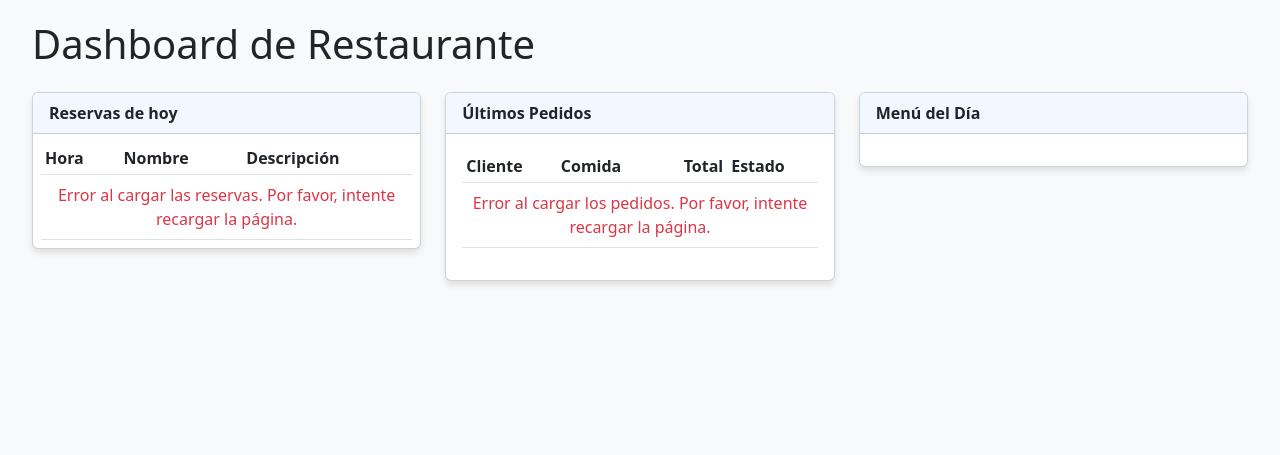
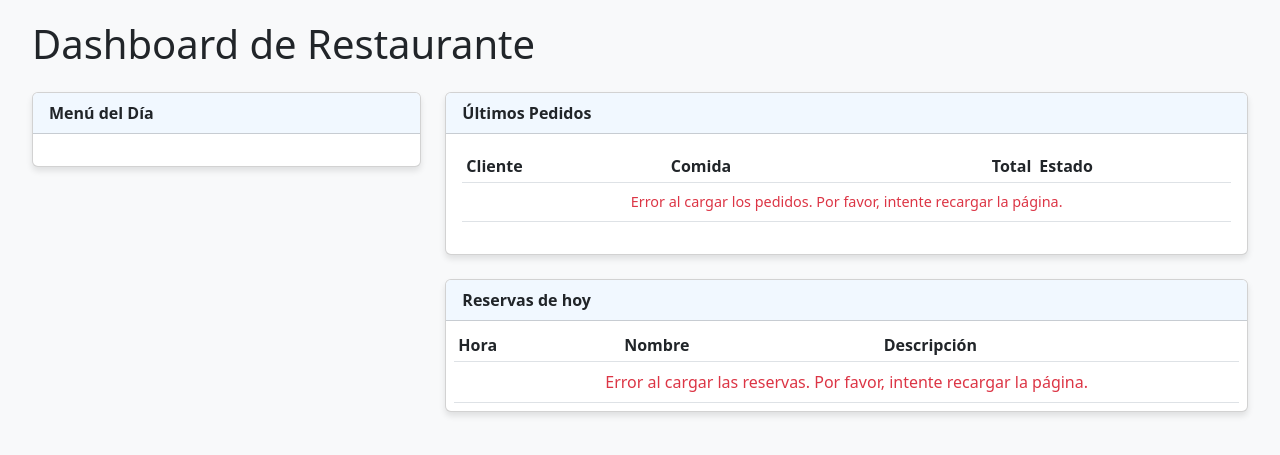
Before and after one commit to guillesrl/windsurf-project, a Flask app: page / in a window 1280 px wide. Shown: the top 455 px of the page. Run offline with Flask 3, Linux system fonts and the light colour scheme; data that the repository does not hold is empty.

Commit message:
Dashboard reorganizado con estilos y funcionalidades

```diff
--- /dev/null
+++ b/static/css/styles.css
@@ -0,0 +1,64 @@
+body {
+    background-color: #f8f9fa;
+    padding: 20px;
+}
+
+.card {
+    margin-bottom: 20px;
+    box-shadow: 0 4px 6px rgba(0, 0, 0, 0.1);
+}
+
+.card-header {
+    font-weight: bold;
+    background-color: #f1f8ff;
+}
+
+#miniCalendar {
+    max-width: 300px;
+    margin: 0 auto;
+}
+
+.fc .fc-toolbar-title {
+    font-size: 1.2em;
+}
+
+.fc .fc-button {
+    padding: 0.2em 0.4em;
+    font-size: 0.9em;
+}
+
+/* Estilos para el menú */
+#menuItems {
+    font-size: 0.9em;
+}
+
+#menuItems .badge {
+    font-size: 0.75em;
+    margin-left: 5px;
+}
+
+#menuItems .text-primary {
+    font-size: 0.95em;
+}
+
+/* Estilos para la tabla de pedidos */
+#ordersTable {
+    color: #000000; /* Texto negro para mejor contraste */
+    font-size: 0.9rem; /* Tamaño de fuente ligeramente más pequeño */
+}
+
+#ordersTable td {
+    vertical-align: middle; /* Centrar verticalmente el contenido */
+    padding: 0.5rem 0.75rem; /* Ajustar el padding de las celdas */
+}
+
+/* Mejorar la legibilidad de los textos en las celdas */
+#ordersTable td:first-child {
+    font-weight: 500; /* Hacer el texto del cliente un poco más grueso */
+}
+
+/* Asegurar que los precios tengan un ancho fijo y estén alineados a la derecha */
+#ordersTable td:nth-child(3) {
+    text-align: right;
+    white-space: nowrap;
+}
--- a/static/js/app.js
+++ b/static/js/app.js
@@ -125,18 +125,22 @@
         }
 
         // Process each reservation
+        console.log('Processing reservations:', data); // Debug log
         data.forEach(reservation => {
+            console.log('Processing reservation:', reservation); // Debug log
             try {
                 const row = document.createElement('tr');
                 const time = reservation.start ? formatTime(new Date(reservation.start.dateTime || reservation.start.date)) : '--:--';
                 const name = reservation.summary || 'Sin nombre';
                 const description = reservation.description || '';
 
+                // Creamos el contenido HTML de la fila
                 row.innerHTML = `
                     <td class="text-nowrap">${time}</td>
                     <td>${name}</td>
                     <td>${description}</td>
                 `;
+
                 reservationsTable.appendChild(row);
             } catch (error) {
                 console.error('Error processing reservation:', reservation, error);
@@ -154,15 +158,14 @@
     }
 }
 
-// Helper function to format time
+// Helper function to format time in 24h format
 function formatTime(dateStr) {
     try {
         const date = new Date(dateStr);
-        return date.toLocaleTimeString('es-ES', {
-            hour: '2-digit',
-            minute: '2-digit',
-            hour12: true
-        });
+        // Formato 24 horas con ceros a la izquierda
+        const hours = String(date.getHours()).padStart(2, '0');
+        const minutes = String(date.getMinutes()).padStart(2, '0');
+        return `${hours}:${minutes}hs`;
     } catch (e) {
         console.error('Error formatting time:', e);
         return '--:--';
@@ -175,8 +178,8 @@
 
     const statusMap = {
         'completado': 'success',
-        'en proceso': 'warning',
-        'pendiente': 'secondary',
+        'en proceso': 'info',
+        'pendiente': 'warning text-dark',  // Amarillo oscuro con texto oscuro
         'cancelado': 'danger'
     };
     return statusMap[status.toLowerCase()] || 'secondary';
--- a/templates/index.html
+++ b/templates/index.html
@@ -5,39 +5,50 @@
     <meta name="viewport" content="width=device-width, initial-scale=1.0">
     <title>Dashboard de Restaurante</title>
     <link href="https://cdn.jsdelivr.net/npm/bootstrap@5.3.0/dist/css/bootstrap.min.css" rel="stylesheet">
-    <style>
-        body {
-            background-color: #f8f9fa;
-            padding: 20px;
-        }
-        .card {
-            margin-bottom: 20px;
-            box-shadow: 0 4px 6px rgba(0, 0, 0, 0.1);
-        }
-        .card-header {
-            font-weight: bold;
-            background-color: #f1f8ff;
-        }
-        #miniCalendar {
-            max-width: 300px;
-            margin: 0 auto;
-        }
-        .fc .fc-toolbar-title {
-            font-size: 1.2em;
-        }
-        .fc .fc-button {
-            padding: 0.2em 0.4em;
-            font-size: 0.9em;
-        }
-    </style>
+    <link href="{{ url_for('static', filename='css/styles.css') }}" rel="stylesheet">
 </head>
 <body>
     <div class="container-fluid">
         <h1 class="mb-4">Dashboard de Restaurante</h1>
 
         <div class="row">
-            <!-- Reservas -->
+            <!-- Menú -->
             <div class="col-md-4">
+                <div class="card">
+                    <div class="card-header">Menú del Día</div>
+                    <div class="card-body">
+                        <div id="menuItems">
+                            <!-- Los elementos del menú se cargarán aquí -->
+                        </div>
+                    </div>
+                </div>
+            </div>
+
+            <!-- Columna derecha: Pedidos y Reservas -->
+            <div class="col-md-8">
+                <!-- Pedidos -->
+                <div class="card mb-4">
+                    <div class="card-header">Últimos Pedidos</div>
+                    <div class="card-body">
+                        <div class="table-responsive">
+                            <table class="table table-sm">
+                                <thead>
+                                    <tr>
+                                        <th>Cliente</th>
+                                        <th>Comida</th>
+                                        <th class="text-end">Total</th>
+                                        <th>Estado</th>
+                                    </tr>
+                                </thead>
+                                <tbody id="ordersTable">
+                                    <!-- Los pedidos se cargarán aquí -->
+                                </tbody>
+                            </table>
+                        </div>
+                    </div>
+                </div>
+
+                <!-- Reservas -->
                 <div class="card">
                     <div class="card-header">Reservas de hoy</div>
                     <div class="card-body p-2">
@@ -58,42 +69,6 @@
                     </div>
                 </div>
             </div>
-
-            <!-- Pedidos -->
-            <div class="col-md-4">
-                <div class="card">
-                    <div class="card-header">Últimos Pedidos</div>
-                    <div class="card-body">
-                        <div class="table-responsive">
-                            <table class="table table-sm">
-                                <thead>
-                                    <tr>
-                                        <th>Cliente</th>
-                                        <th>Comida</th>
-                                        <th class="text-end">Total</th>
-                                        <th>Estado</th>
-                                    </tr>
-                                </thead>
-                                <tbody id="ordersTable">
-                                    <!-- Los pedidos se cargarán aquí -->
-                                </tbody>
-                            </table>
-                        </div>
-                    </div>
-                </div>
-            </div>
-
-            <!-- Menú -->
-            <div class="col-md-4">
-                <div class="card">
-                    <div class="card-header">Menú del Día</div>
-                    <div class="card-body">
-                        <div id="menuItems">
-                            <!-- Los elementos del menú se cargarán aquí -->
-                        </div>
-                    </div>
-                </div>
-            </div>
         </div>
     </div>
 
```
